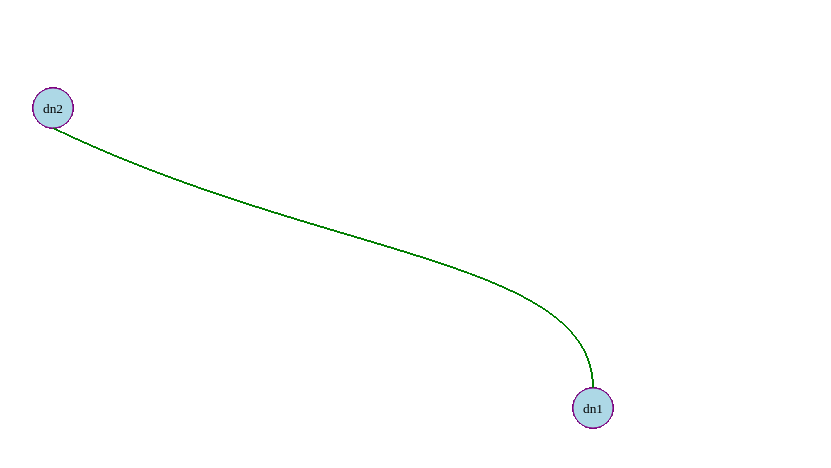
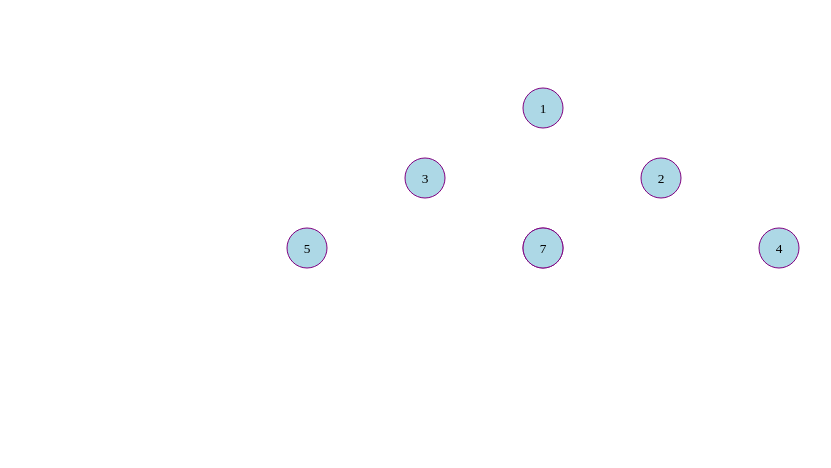
Before and after one commit to Triangle-Webdev/stars, a Next.js app: page /bst in a window 1280 px wide. Shown: the top 468 px of the page, without its empty margins (55-886 px from the left). Built offline with nearby package versions, Linux system fonts and the light colour scheme.

Commit message:
feat: Update draw to use coords

```diff
--- a/package.json
+++ b/package.json
@@ -11,14 +11,18 @@
   "dependencies": {
     "next": "15.0.3",
     "react": "19.0.0-rc-66855b96-20241106",
-    "react-dom": "19.0.0-rc-66855b96-20241106"
+    "react-dom": "19.0.0-rc-66855b96-20241106",
+    "ts-node": "^10.9.2"
   },
   "devDependencies": {
+    "@types/jest": "^29.5.14",
     "@types/node": "^20",
     "@types/react": "^18",
     "@types/react-dom": "^18",
     "eslint": "^8",
     "eslint-config-next": "15.0.3",
+    "jest": "^29.7.0",
+    "jest-environment-jsdom": "^29.7.0",
     "prettier": "3.4.2",
     "typescript": "^5"
   }
--- /dev/null
+++ b/src/app/bst/node.ts
@@ -0,0 +1,53 @@
+export type BSTNode<T> = {
+  left: BSTNode<T> | null;
+  right: BSTNode<T> | null;
+  value: T;
+};
+
+export const createNode = <T>(
+  value: T,
+  left: BSTNode<T> | null,
+  right: BSTNode<T> | null,
+): BSTNode<T> => ({ value, left, right });
+
+const _findDepth = (
+  node: BSTNode<unknown> | null,
+  curDepth: number,
+): number => {
+  if (!node) return curDepth;
+  if (!node.left && !node.right) return curDepth + 1;
+
+  let leftDepth = node.left ? _findDepth(node.left, curDepth + 1) : curDepth;
+  let rightDepth = node.right ? _findDepth(node.right, curDepth + 1) : curDepth;
+  return Math.max(leftDepth, rightDepth);
+};
+
+export const findDepth = (node: BSTNode<unknown> | null): number =>
+  _findDepth(node, 0);
+
+export const calculateNodePositions = ({
+  value,
+  left,
+  right,
+}: BSTNode<string | number>): {
+  value: string | number;
+  xOffset: number;
+  yOffset: number;
+}[] => {
+  const maxDepth = findDepth({ value, left, right });
+  const levelCoefficient = 1.0 / maxDepth;
+  const maxNodesInRow = maxDepth ** 2;
+  const widthCoeffecient = 1.0 / maxNodesInRow;
+
+  const result: { value: string | number; xOffset: number; yOffset: number }[] =
+    [];
+  result.push({ value, xOffset: 0.5, yOffset: 0 });
+  result.push({ value: 2, xOffset: 0.6, yOffset: 0.1 });
+  result.push({ value: 3, xOffset: 0.4, yOffset: 0.1 });
+  result.push({ value: 4, xOffset: 0.7, yOffset: 0.2 });
+  result.push({ value: 5, xOffset: 0.3, yOffset: 0.2 });
+  result.push({ value: 6, xOffset: 0.5, yOffset: 0.2 });
+  result.push({ value: 7, xOffset: 0.5, yOffset: 0.2 });
+
+  return result;
+};
--- a/src/app/bst/page.tsx
+++ b/src/app/bst/page.tsx
@@ -1,5 +1,6 @@
 "use client";
 import { Canvas, Drawable } from "./canvas";
+import { BSTNode, calculateNodePositions, createNode, findDepth } from "./node";
 
 const DEFAULT_CONFIG = {
   radius: 20,
@@ -9,24 +10,40 @@ const DEFAULT_CONFIG = {
 };
 
 const drawAction: Drawable = (ctx: CanvasRenderingContext2D) => {
-  const maxHeight = ctx.canvas.height;
-  const maxWidth = ctx.canvas.width;
-  const centerHeight = maxHeight / 2;
-  const centerWidth = maxWidth / 2;
-  drawNode(ctx, centerWidth, centerHeight, "dn1");
-  drawNode(ctx, 100, 100, "dn2");
+  _drawNodeWithCoords(ctx, createNode(1, null, null));
 
-  const { x1, y1 } = { x1: 100, y1: 100 };
-  const { x2, y2 } = { x2: centerWidth, y2: centerHeight };
-  const { radius } = DEFAULT_CONFIG;
-  connectEdge(ctx, x1, x2, y1 + radius, y2 - radius);
+  // _drawNode(
+  //   ctx,
+  //   createNode(2, createNode(1, null, null), createNode(3, null, null)),
+  // );
+
+  // const { x1, y1 } = { x1: 100, y1: 100 };
+  // const { x2, y2 } = { x2: centerWidth, y2: centerHeight };
+  // const { radius } = DEFAULT_CONFIG;
+  // connectEdge(ctx, x1, x2, y1 + radius, y2 - radius);
+};
+
+const _drawNodeWithCoords = (
+  ctx: CanvasRenderingContext2D,
+  node: BSTNode<number | string> | null,
+) => {
+  if (!node) return;
+  // move this to a function that returns the real x and y coords
+  calculateNodePositions(node).forEach(({ value, xOffset, yOffset }) =>
+    drawNode(
+      ctx,
+      xOffset * ctx.canvas.width,
+      yOffset * ctx.canvas.height + DEFAULT_CONFIG.nodeHeightSpacing,
+      value as any,
+    ),
+  );
 };
 
 const drawNode = (
   ctx: CanvasRenderingContext2D,
   x: number,
   y: number,
-  value: string,
+  value: number | string,
 ) => {
   ctx.beginPath();
   ctx.arc(x, y, DEFAULT_CONFIG.radius, 0, 2 * Math.PI, false);
@@ -41,7 +58,7 @@ const drawNode = (
   ctx.font = `${DEFAULT_CONFIG.fontSize}pt serif`;
   ctx.fillStyle = "black";
   ctx.textAlign = "center";
-  ctx.fillText(value, x, y + DEFAULT_CONFIG.fontSize / 2);
+  ctx.fillText(`${value}`, x, y + DEFAULT_CONFIG.fontSize / 2);
 };
 
 const connectEdge = (
--- a/src/app/bst/useCanvas.ts
+++ b/src/app/bst/useCanvas.ts
@@ -10,20 +10,20 @@ export const useCanvas = (drawAction: Drawable) => {
     const maxHeight = window.innerHeight;
     const maxWidth = window.innerWidth;
     const canvas = ref.current as HTMLCanvasElement;
-    canvas.height = maxHeight;
-    canvas.width = maxWidth;
+    canvas.height = maxHeight - 100;
+    canvas.width = maxWidth - 100;
     const context = canvas?.getContext("2d") as CanvasRenderingContext2D;
     let frameCount = 0;
     let animationFrameId: number;
-    const render = () => {
-      frameCount++;
-      drawAction(context, frameCount);
-      animationFrameId = window.requestAnimationFrame(render);
-    };
-    render();
+    // const render = () => {
+    // frameCount++;
+    drawAction(context, frameCount);
+    // animationFrameId = window.requestAnimationFrame(render);
+    // };
+    // render();
 
     return () => {
-      window.cancelAnimationFrame(animationFrameId);
+      // window.cancelAnimationFrame(animationFrameId);
     };
   }, [drawAction]);
 
```
Also changed, not shown: jest.config.ts (added, +18 -0 lines), 2 other files (tests, documents, lock files or other folders).
